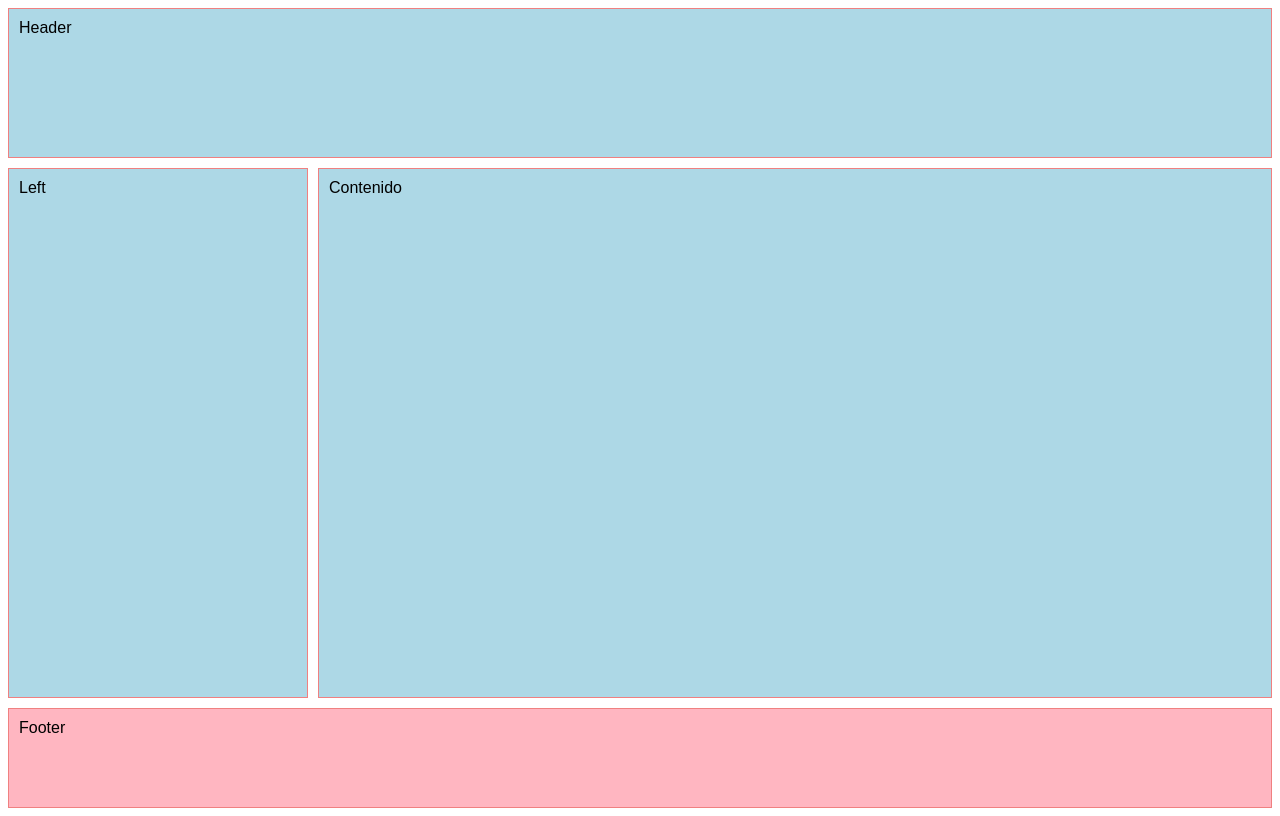
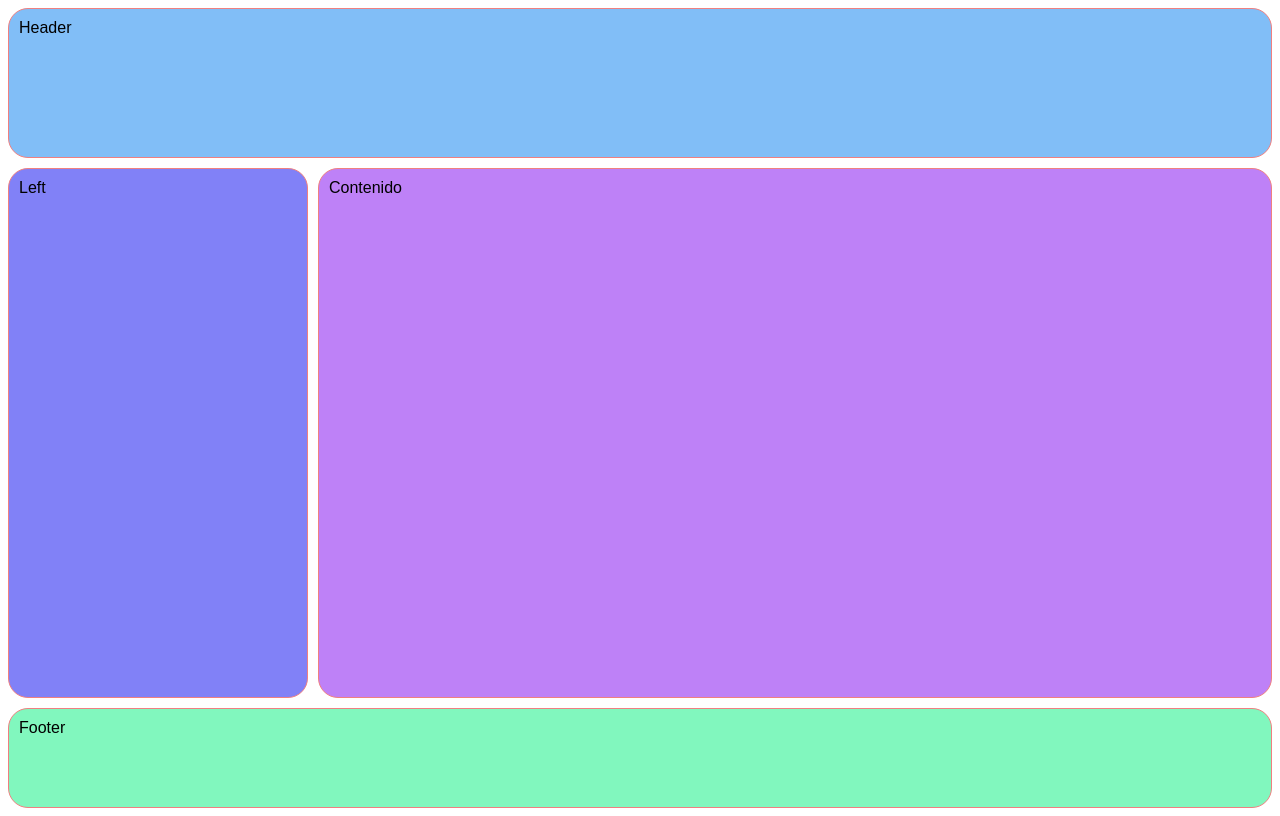
Before and after one commit to LizethVictoria20/CSS-Grid, a plain HTML site: page index.html in a window 1280 px wide. Drawn offline with Linux system fonts and the light colour scheme.

Commit message:
Estilos areas de contenido

```diff
--- a/index.html
+++ b/index.html
@@ -25,27 +25,32 @@
       padding: 10px;
 
     }
-    .item:nth-of-type(4){ /*Tomar un item en especifico*/
-      background: lightpink;
-      overflow: auto; /*Pone un scroll*/
-      display: grid;
-      grid-template: 50px 50px 50px / 200px 200px 200px;
-    }
+
     .item .item{
-      background: lightcyan
+      background: #9F81F7;
+
     }
     .header{
       /*Solo se le pone a los items de un container*/
       grid-area: header;
+      background-color: #81BEF7;
+      border-radius: 20px;
     }
     .left{
       grid-area: left;
+      background-color: #8181F7;
+      border-radius: 20px;
+
     }
     .contenido{
       grid-area: contenido;
+      background-color: #BE81F7;
+      border-radius: 20px;
     }
     .footer{
       grid-area: footer;
+      background-color: #81F7BE;
+      border-radius: 20px;
     }
   </style>
 </head>
```
